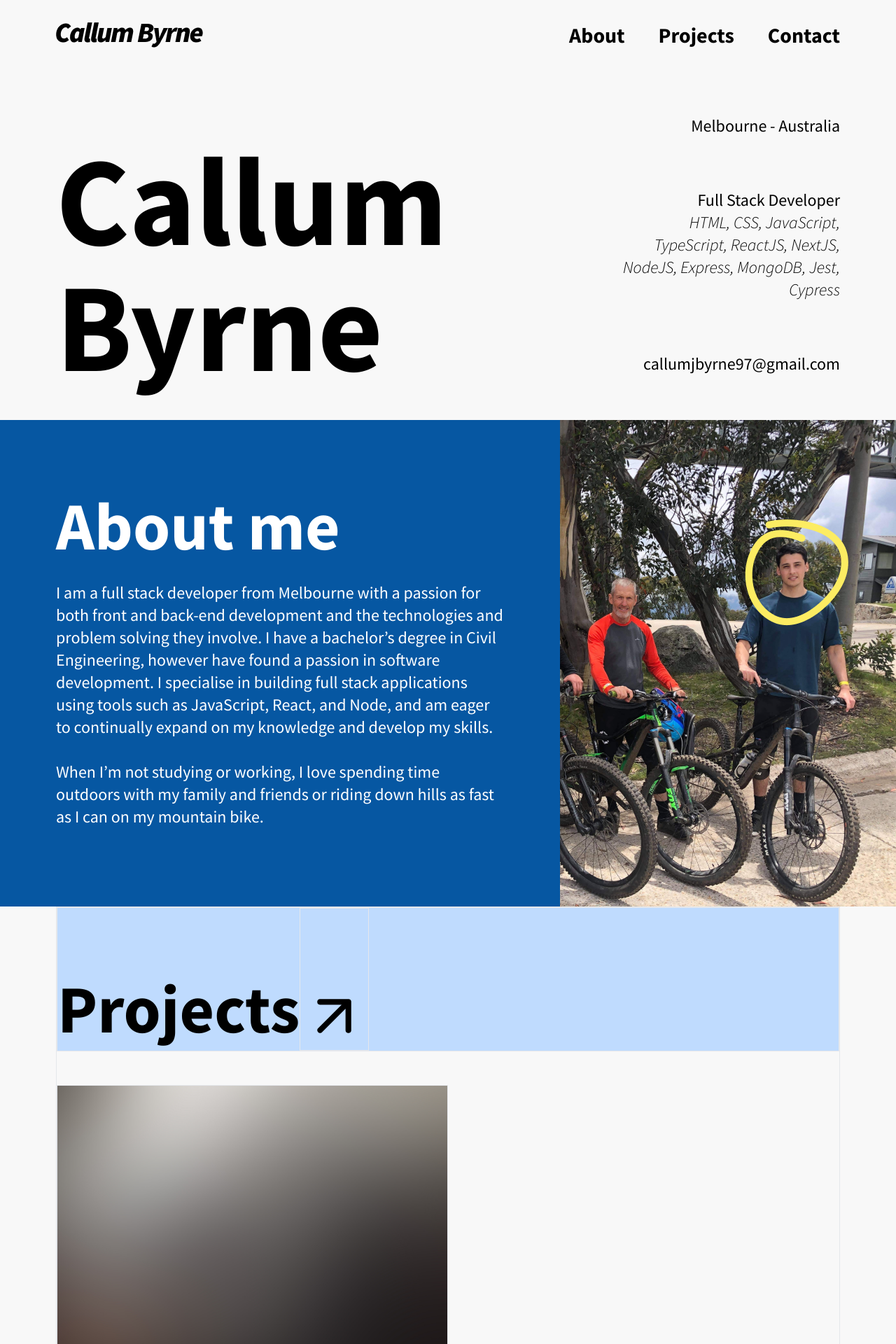
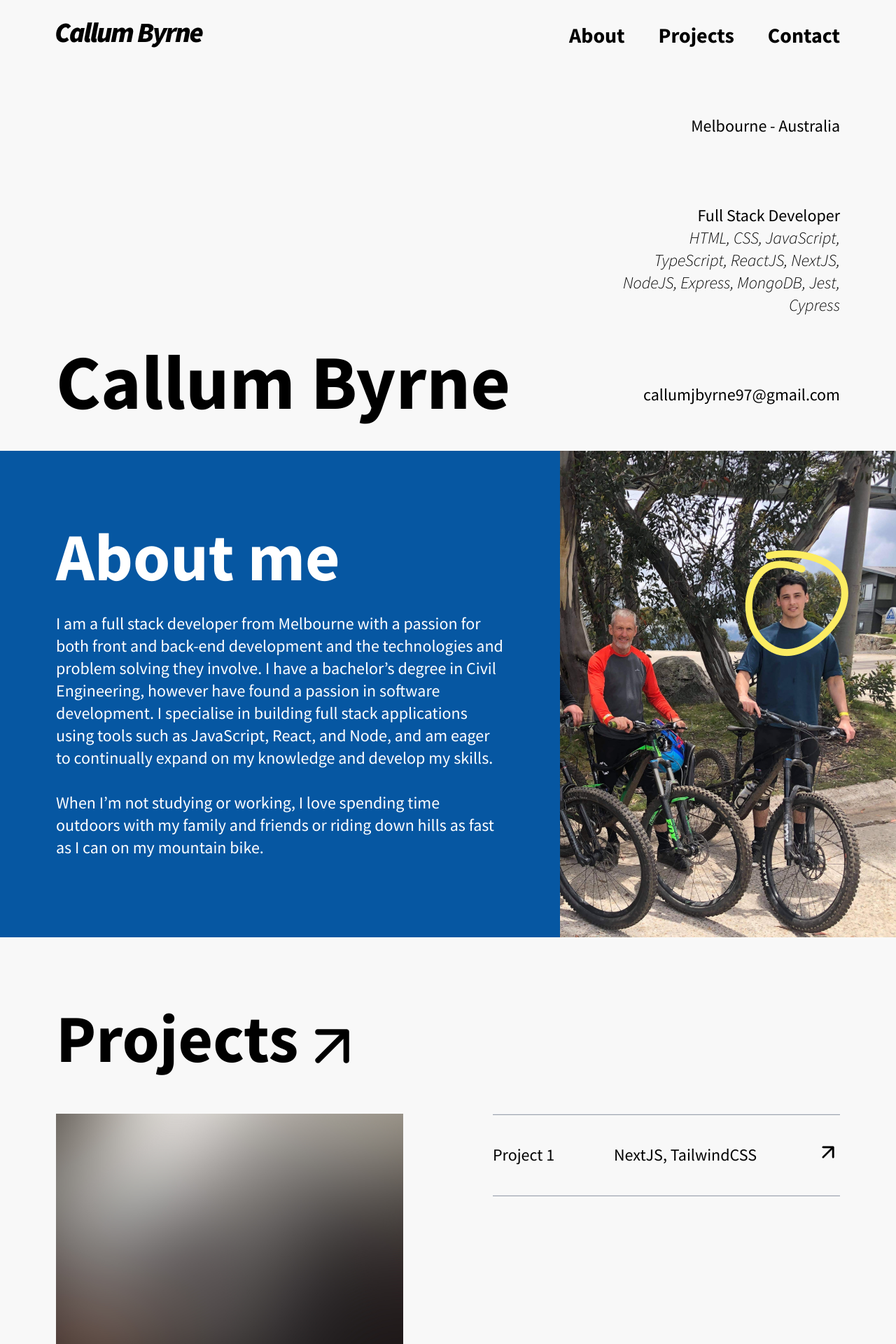
Before and after one commit to callumbyrne/portfolio, a Next.js app: page / in a window 1280 px wide. Shown: the top 1920 px of the page at 70% size. Built offline with nearby package versions, Linux system fonts and the light colour scheme.

Commit message:
projects

```diff
--- a/components/About.tsx
+++ b/components/About.tsx
@@ -25,6 +25,7 @@ const About = () => {
         <Image
           src={mtb}
           alt="mtb"
+          layout="fixed"
           height={695}
           objectFit="cover"
           objectPosition="right"
--- a/components/Header.tsx
+++ b/components/Header.tsx
@@ -7,10 +7,10 @@ const Header = () => {
       <Nav />
       <div className="flex h-full flex-row">
         {/* Contains global css */}
-        <div className="header-name flex w-3/5 items-end pb-11 font-bold leading-none">
+        <div className="header-name flex w-3/5 items-end pb-11 text-9xl font-bold leading-none">
           Callum Byrne
         </div>
-        <div className="flex w-2/5 flex-col justify-between  py-16 px-20 text-2xl">
+        <div className="flex w-2/5 flex-col space-y-24  py-16 px-20 text-2xl">
           <p className="flex justify-end">Melbourne - Australia</p>
           <div>
             <p className="flex justify-end">Full Stack Developer</p>
--- a/components/Projects.tsx
+++ b/components/Projects.tsx
@@ -4,20 +4,36 @@ import placeholderProject from '../public/placeholderProject.png'
 
 const Projects = () => {
   return (
-    <section className="mx-20 flex flex-col border">
-      <div className="mb-12 flex flex-row border bg-blue-200">
+    <section className="mx-20 flex flex-col pb-10">
+      <div className="mb-12 flex flex-row">
         <h2 className="mb-3 pt-24 text-8xl font-bold">Projects</h2>
-        <div className="flex items-end border">
+        <div className="flex items-end ">
           <Image src={arrow} alt="arrow" layout="fixed" />
         </div>
       </div>
 
-      <div className="w-1/2 border">
-        <Image src={placeholderProject} alt="project" />
-      </div>
+      <div className="flex flex-row">
+        <div className="mr-16 w-1/2 ">
+          <Image src={placeholderProject} alt="project" />
+        </div>
 
-      <div className="w-1/2 border">
-        <hr />
+        <div className="ml-16 w-1/2">
+          <hr className="h-0.5 bg-gray-400" />
+          <div className="flex flex-row items-center justify-between py-9 text-2xl">
+            <p>Project 1</p>
+            <p> NextJS, TailwindCSS</p>
+            <div>
+              <Image
+                src={arrow}
+                alt="arrow"
+                layout="fixed"
+                height={34}
+                width={34}
+              />
+            </div>
+          </div>
+          <hr className="h-0.5 bg-gray-400" />
+        </div>
       </div>
     </section>
   )
--- a/styles/globals.css
+++ b/styles/globals.css
@@ -6,15 +6,44 @@ html {
   background-color: #f8f8f8;
 }
 
-.header-section {
-  height: 600px;
+.about-section {
+  background-color: #0657a2;
 }
 
-.header-name {
-  font-size: 180px;
+/* Extra small devices (phones, 600px and down) */
+@media only screen and (max-width: 640px) {
 }
 
-.about-section {
-  height: 695px;
-  background-color: #0657a2;
+/* Small devices (portrait tablets and large phones, 600px and up) */
+@media only screen and (min-width: 640px) {
 }
+
+/* Medium devices (landscape tablets, 768px and up) */
+@media only screen and (min-width: 768px) {
+}
+
+/* Large devices (laptops/desktops, 992px and up) */
+@media only screen and (min-width: 1024px) {
+  .header-name {
+    font-size: 90px;
+  }
+}
+
+/* Extra large devices (large laptops and desktops, 1200px and up) */
+@media only screen and (min-width: 1280px) {
+  .header-name {
+    font-size: 110px;
+  }
+}
+
+@media only screen and (min-width: 1536px) {
+  .header-name {
+    font-size: 140px;
+  }
+}
+
+@media only screen and (min-width: 1920px) {
+  .header-name {
+    font-size: 180px;
+  }
+}
```
